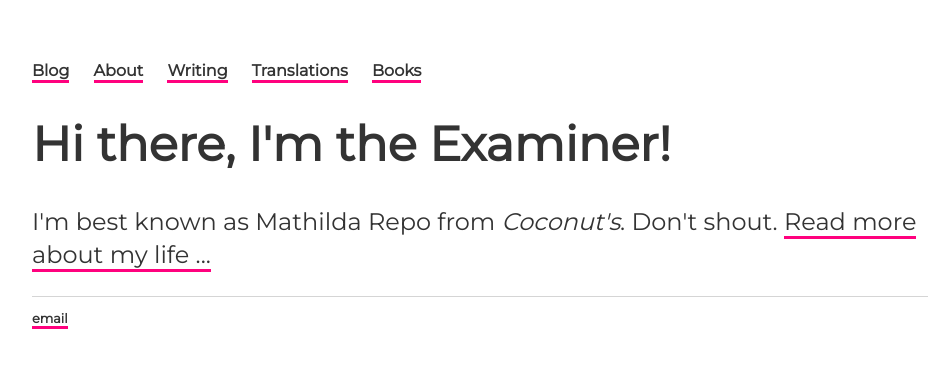
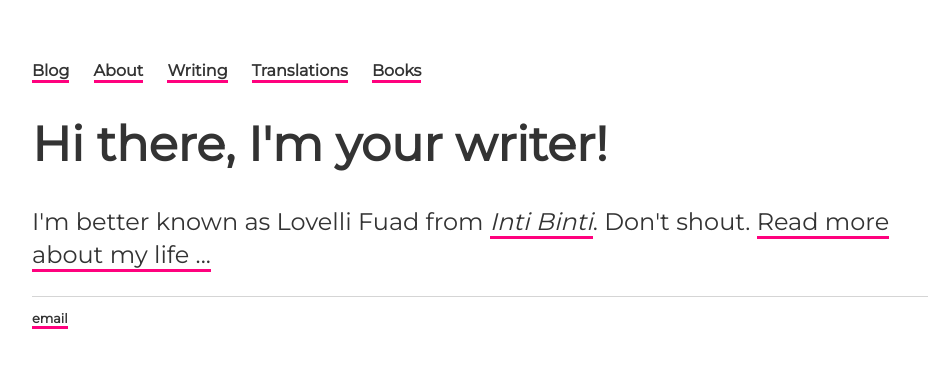
Before and after one commit to ariesti/ariesti.github.io, a Jekyll site: the page built from index.html, in a window 1280 px wide. Shown: the top 368 px of the page, without its empty margins (160-1107 px from the left). Built offline with Jekyll 4.4.1, drawn with Linux system fonts in a browser that asks for light colours.

Commit message:
Adding website project
Should I or should I not use the fixed Wordpress link?

```diff
--- a/index.html
+++ b/index.html
@@ -3,6 +3,6 @@ layout: default
 title: Mathilda Repo, the Examiner
 ---
 <div class="blurb">
-	<h1>Hi there, I'm the Examiner!</h1>
-	<p>I'm best known as Mathilda Repo from <em>Coconut's</em>. Don't shout. <a href="/about">Read more about my life ...</a></p>
+	<h1>Hi there, I'm your writer!</h1>
+	<p>I'm better known as Lovelli Fuad from <em><a href="http://theminimalweb.wordpress.com">Inti Binti</a></em>. Don't shout. <a href="/about">Read more about my life ...</a></p>
 </div><!-- /.blurb -->
```
